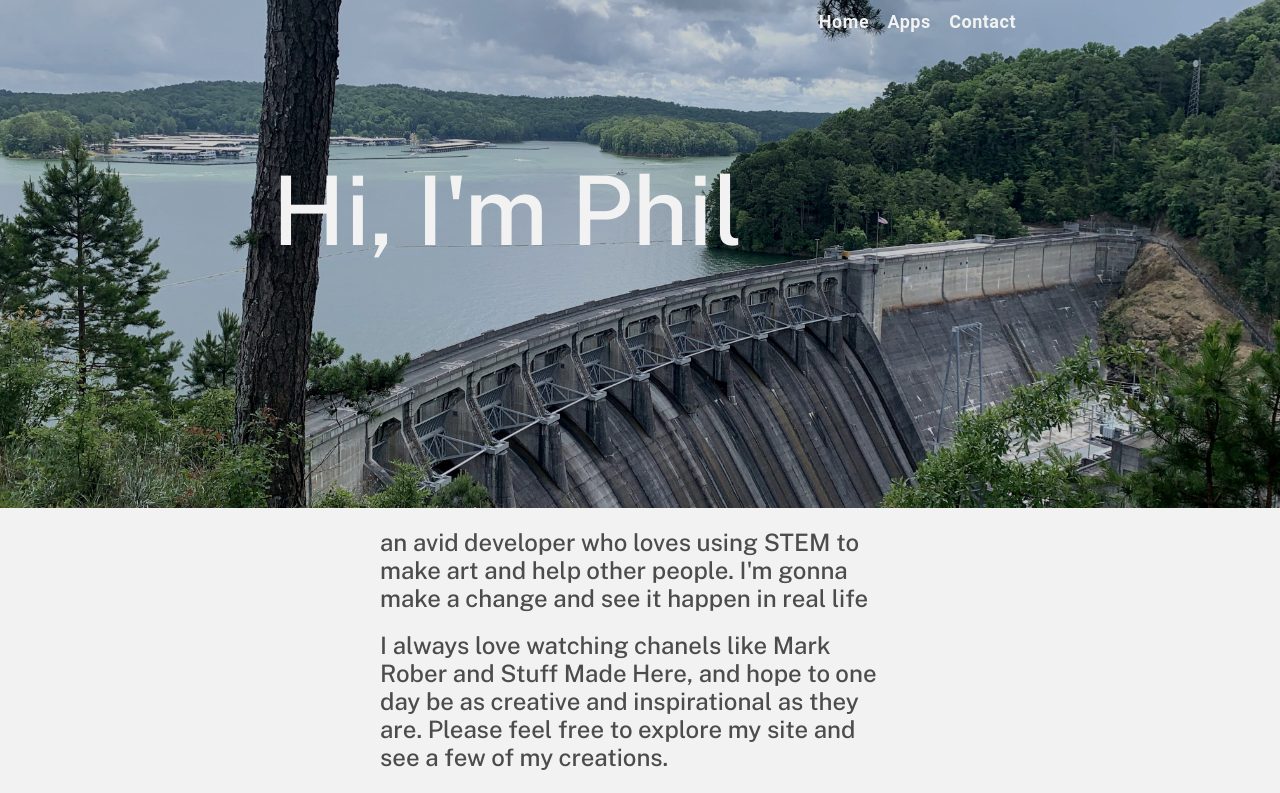
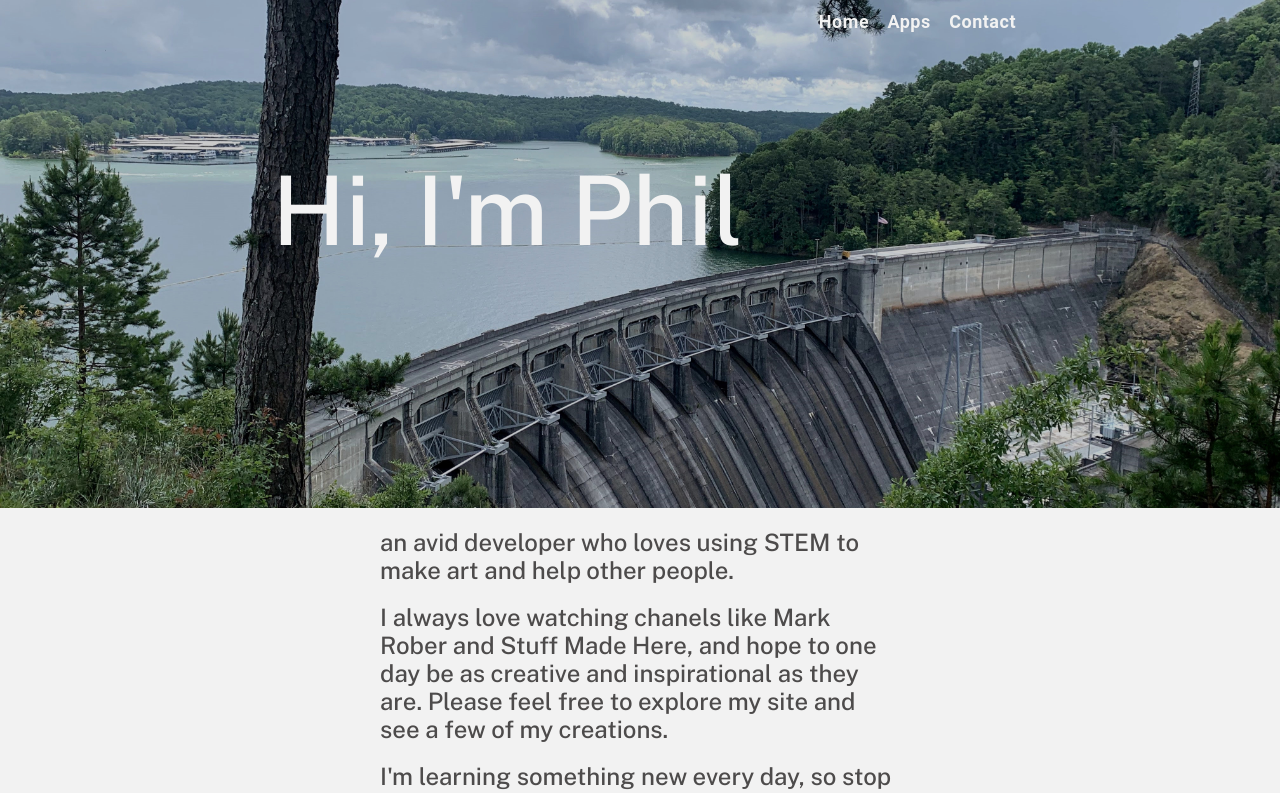
Before and after one commit to xPhelippe/portfolio-site, a React (Create React App) app: page / in a window 1280 px wide. Shown: the top 793 px of the page. Built offline with nearby package versions, Linux system fonts and the light colour scheme.

Commit message:
reverting website

```diff
--- a/src/components/homePage/index.js
+++ b/src/components/homePage/index.js
@@ -12,7 +12,7 @@ function HomePage(props) {
                 <div className="bio">
                     <p>
                         an avid developer who loves using STEM to make art and
-                        help other people. I'm gonna make a change and see it happen in real life
+                        help other people.
                     </p>
                     <br />
                     <p>
```
